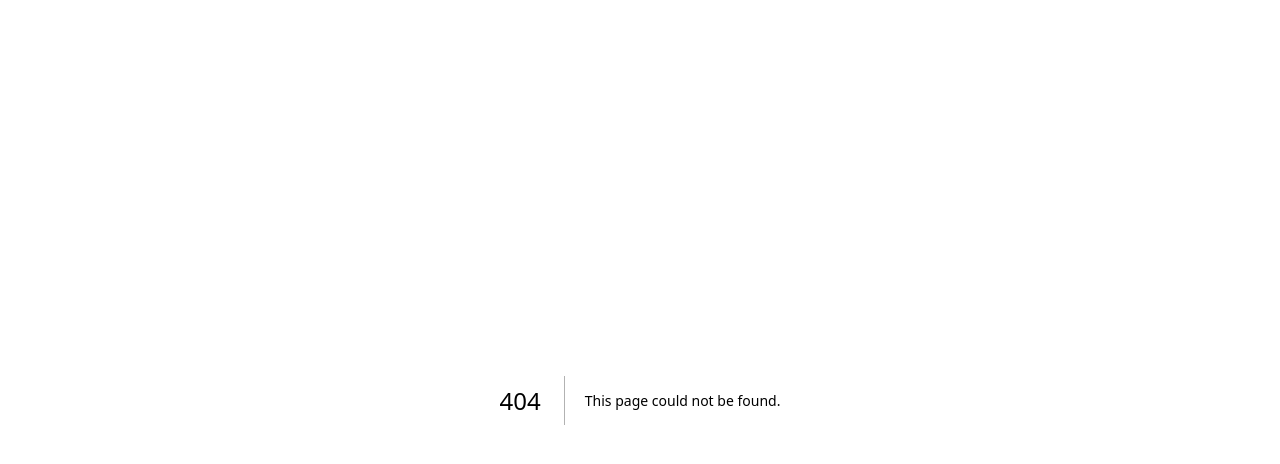
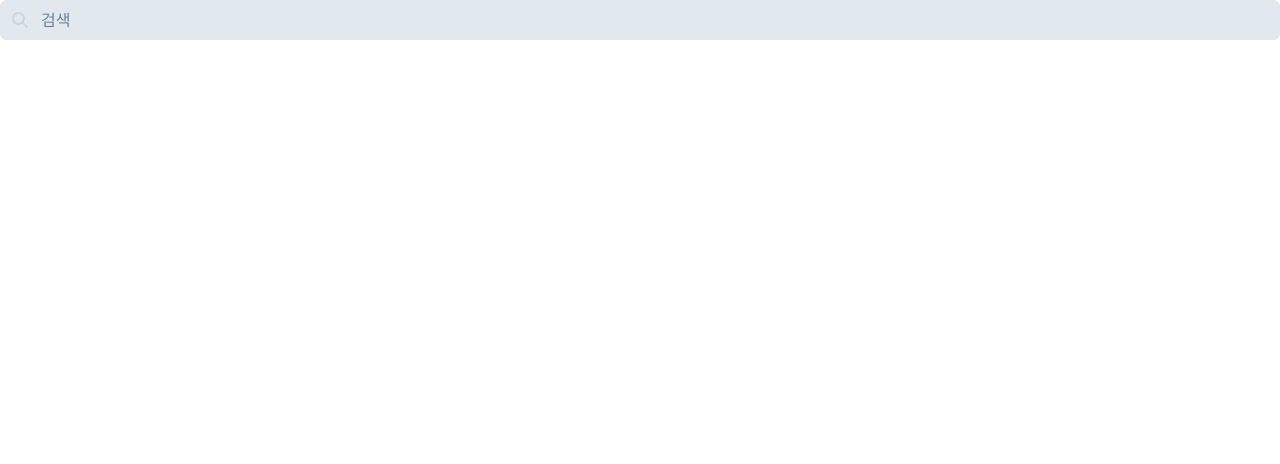
Before and after one commit to DevTraces/FrontEnd, a Next.js app: page /home/components/TopBar/SearchBar in a window 1280 px wide. Before the commit this address had no page. Shown: the top 464 px of the page. Built offline with nearby package versions, Linux system fonts and the light colour scheme.

Commit message:
feat: Create TopBar SearchBar Modal

```diff
--- /dev/null
+++ b/src/pages/home/components/TopBar/SearchBar/index.tsx
@@ -0,0 +1,66 @@
+import {
+  Icon,
+  Input,
+  InputGroup,
+  InputLeftElement,
+  Popover,
+  PopoverBody,
+  PopoverContent,
+  PopoverTrigger,
+  Tab,
+  TabList,
+  TabPanel,
+  TabPanels,
+  Tabs,
+  useDisclosure,
+  useOutsideClick
+} from "@chakra-ui/react";
+import { faSearch } from "@fortawesome/free-solid-svg-icons";
+import { FontAwesomeIcon } from "@fortawesome/react-fontawesome";
+import { useRef } from "react";
+
+export default function SearchBar() {
+  const { isOpen, onOpen, onClose } = useDisclosure();
+  const popupRef = useRef(null);
+  useOutsideClick({
+    ref: popupRef,
+    handler: e => {
+      const target = e.target as Element;
+      if (target.closest('[data-type="topBarSearch"]')) return;
+      onClose();
+    }
+  });
+  return (
+    <Popover closeOnBlur={false} isOpen={isOpen}>
+      <PopoverTrigger>
+        <InputGroup mr={10} data-type="topBarSearch">
+          <InputLeftElement pointerEvents="none">
+            <Icon as={FontAwesomeIcon} icon={faSearch} color="gray.300" />
+          </InputLeftElement>
+          <Input
+            onClick={onOpen}
+            type="text"
+            bg="gray.200"
+            placeholder="검색"
+          />
+        </InputGroup>
+      </PopoverTrigger>
+      <PopoverContent ref={popupRef} translateX="-100px">
+        <PopoverBody>
+          <Tabs>
+            <TabList>
+              <Tab>이름</Tab>
+              <Tab>닉네임</Tab>
+              <Tab>태그</Tab>
+            </TabList>
+            <TabPanels>
+              <TabPanel>이름 결과</TabPanel>
+              <TabPanel>닉네임 결과</TabPanel>
+              <TabPanel>태그 결과</TabPanel>
+            </TabPanels>
+          </Tabs>
+        </PopoverBody>
+      </PopoverContent>
+    </Popover>
+  );
+}
```
